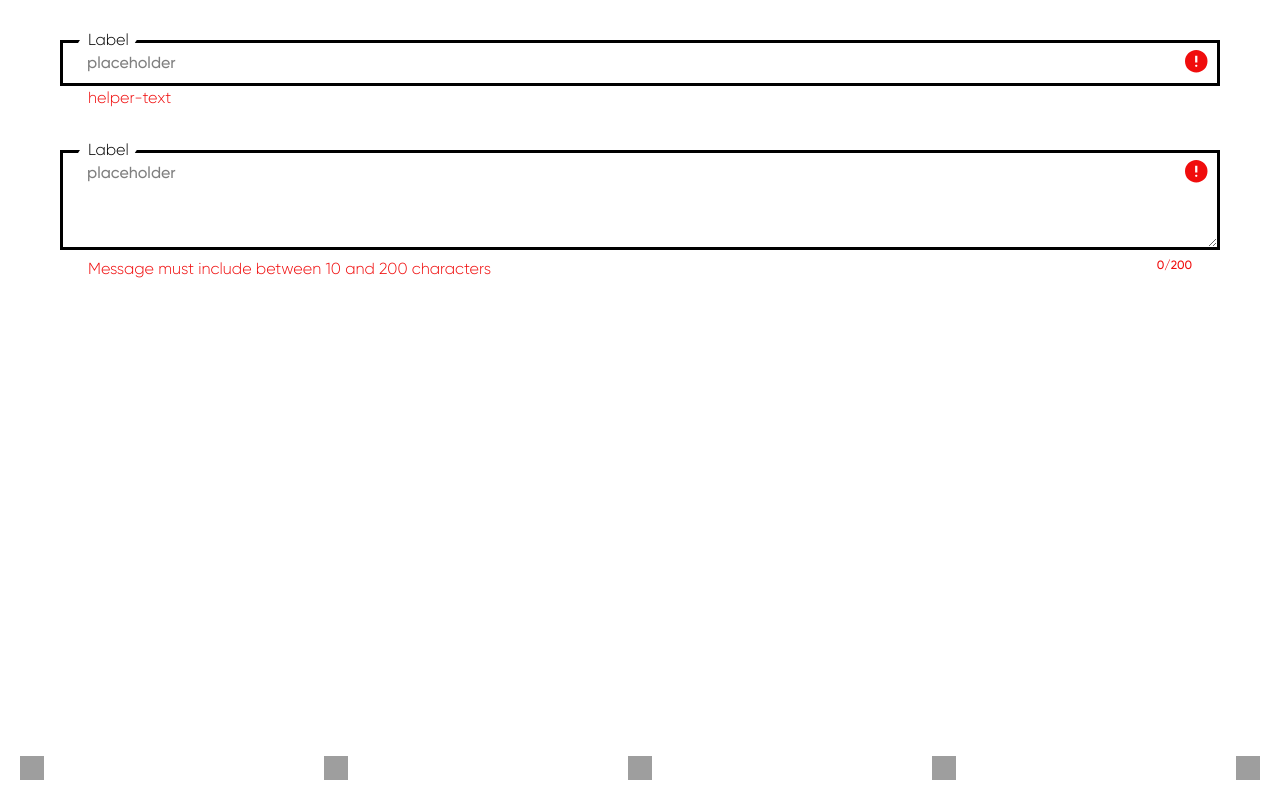
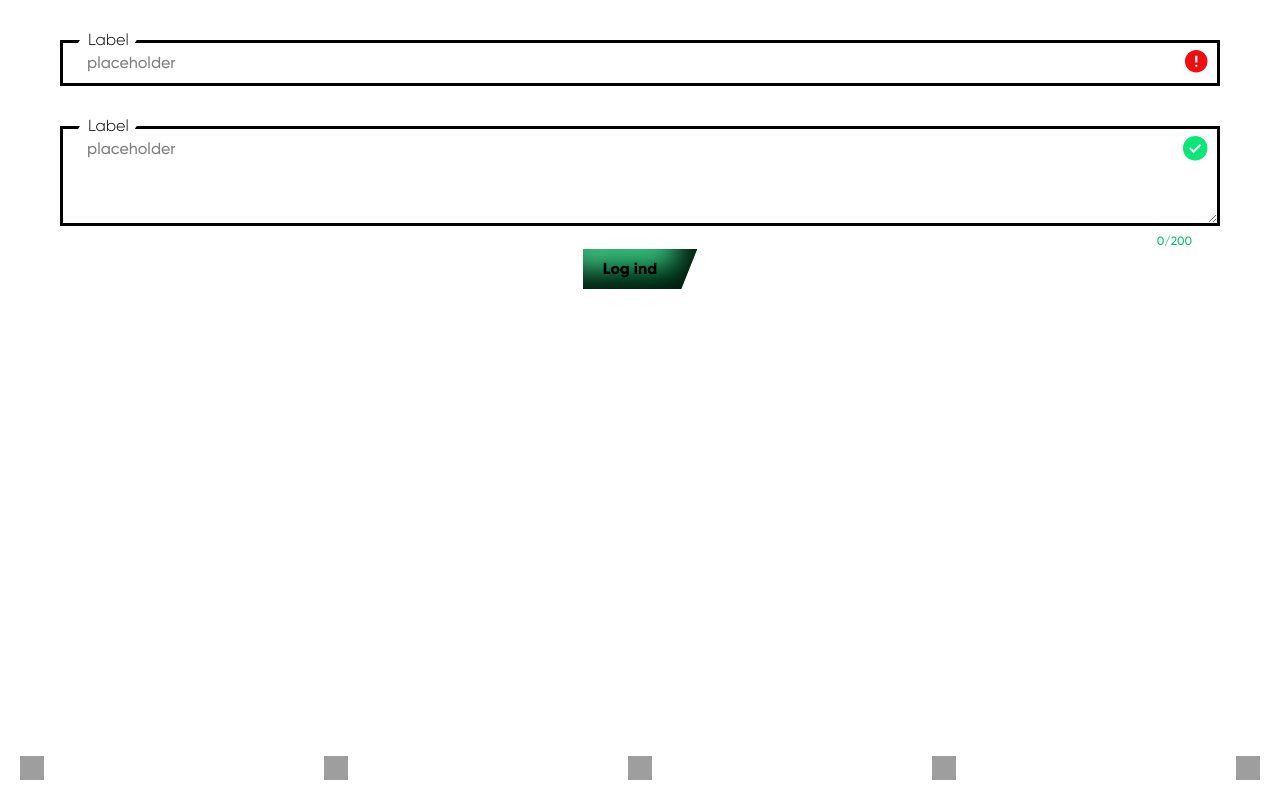
Before and after one commit to Anla0008/wash-world-frontend, a Next.js app: page / in a window 1280 px wide. Built offline with nearby package versions, Linux system fonts and the light colour scheme; grey boxes are pictures that could not be loaded.

Commit message:
Nana: startet på primarybutton - mangler funktionalitet

```diff
--- a/src/app/page.tsx
+++ b/src/app/page.tsx
@@ -2,6 +2,7 @@
 import { useState } from "react";
 import Input from "@/components/global/forms/Input";
 import TextArea from "@/components/global/forms/TextArea";
+import PrimaryButton from "@/components/global/buttons/PrimaryButton";
 
 export default function Home() {
   const [inputError, setInputError] = useState(true);
@@ -10,9 +11,9 @@ export default function Home() {
   const [textAreaError, setTextAreaError] = useState(false);
   const [textAreaValidated, setTextAreaValidated] = useState(true);
 
-  return <div>
-    <Input label="Label" helper="helper-text" error={inputError} validated={inputValidated} placeholder="placeholder" type="password" />
-    <TextArea label="Label" helper="helper-text" error={textAreaError} validated={textAreaValidated} placeholder="placeholder"/>
-
+  return <div className="flex flex-col align-center">
+    <Input label="Label" error={inputError} validated={inputValidated} placeholder="placeholder" type="password" />
+    <TextArea label="Label" error={textAreaError} validated={textAreaValidated} placeholder="placeholder"/>
+    <PrimaryButton>Log ind</PrimaryButton>
   </div>;
 }
--- a/src/components/global/buttons/PrimaryButton.tsx
+++ b/src/components/global/buttons/PrimaryButton.tsx
@@ -1,5 +1,22 @@
-const PrimaryButton = ( ) => {
-    return ( <button></button> );
-}
+import type { ReactNode } from "react";
+
+type PrimaryButtonProps = {
+    children: ReactNode;
+};
+
+const PrimaryButton = ({ children }: PrimaryButtonProps) => {
+    return (
+        <button
+            className="bg-(--brand-green) px-5 pr-10 py-2 w-fit m-auto extra-bold"
+            style={{
+                clipPath: "polygon(0 0, 100% 0, calc(100% - 16px) 100%, 0 100%)",
+                boxShadow: "inset -20px -20px 30px #00170B, inset 20px 20px 30px rgba(255, 255, 255, 0.25)"
+
+            }}
+        >
+            {children}
+        </button>
+    );
+};
 
 export default PrimaryButton;
--- a/src/components/global/forms/Input.tsx
+++ b/src/components/global/forms/Input.tsx
@@ -2,14 +2,14 @@ import Validated from "../icons/Validated";
 import Error from "../icons/Error";
 
 
-const Input = ({ label, helper, error, validated, type, placeholder }) => {
+const Input = ({ label, error, validated, type, placeholder }) => {
 
     return (
         <div className="relative w-screen px-15 mt-10">
 
             <input className="border-3 border-foreground w-full py-2 px-6" type={type} placeholder={placeholder}/>
 
-            <p className={`${error ? "text-(--error-red)" : validated ? "text-(--brand-green)" : ""} px-7 light`}>{helper}</p>
+            <p className={`${error ? "text-(--error-red)" : validated ? "text-(--brand-green)" : ""} px-7 light`}></p>
 
                         {/* // styling for at give input 60 graders snit */}
             <div
--- a/src/components/global/forms/TextArea.tsx
+++ b/src/components/global/forms/TextArea.tsx
@@ -3,11 +3,11 @@ import Validated from "../icons/Validated";
 import Error from "../icons/Error";
 import { useState } from "react";
 
-const TextArea = ({ label, helper, error, validated, placeholder }) => {
+const TextArea = ({ label, error, validated, placeholder }) => {
     const maxLength = 200;
-    const minLength = 10;
 
     const [charCount, setCharCount] = useState(0);
+
     return (
         <div className="relative w-screen px-15 mt-10">
 
@@ -18,8 +18,8 @@ const TextArea = ({ label, helper, error, validated, placeholder }) => {
             />
 
             <div className="flex justify-between items-start px-7">
-                <p className={`${error || charCount < minLength || charCount > maxLength ? "text-(--error-red)" : validated && charCount >= minLength && charCount <= maxLength ? "text-(--brand-green)" : ""} light`}>{charCount < minLength ? `Message must include between ${minLength} and ${maxLength} characters` : helper}</p>
-                <span className={`text-xs shrink-0 ml-4 ${charCount < minLength || charCount > maxLength ? "text-(--error-red)" : "text-(--brand-green)"}`}>{charCount}/{maxLength}</span>
+                <p className={`${error || charCount > maxLength ? "text-(--error-red)" : validated ? "text-(--brand-green)" : ""} light`}>{charCount > maxLength ? `Message must include no more than ${maxLength} characters` : ""}</p>
+                <span className={`text-xs shrink-0 ml-4 ${charCount > maxLength ? "text-(--error-red)" : "text-(--brand-green)"}`}>{charCount}/{maxLength}</span>
             </div>
 
                         {/* // styling for at give input 60 graders snit */}
@@ -34,8 +34,8 @@ const TextArea = ({ label, helper, error, validated, placeholder }) => {
         </div>
 
         <div className="absolute top-2.5 right-18">
-            {validated && charCount >= minLength && charCount <= maxLength ? (<Validated />) : null}
-            {error || charCount < minLength || charCount > maxLength ? (<Error/>) : null}
+            {validated && charCount <= maxLength ? (<Validated />) : null}
+            {error || charCount > maxLength ? (<Error/>) : null}
         </div>
 
     </div>
```
